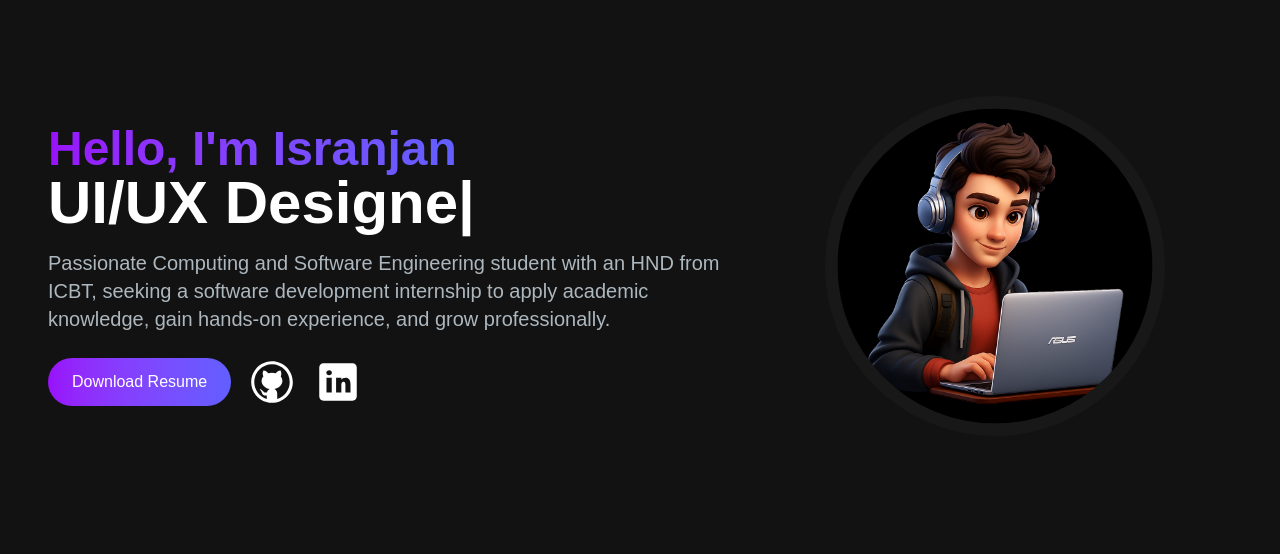
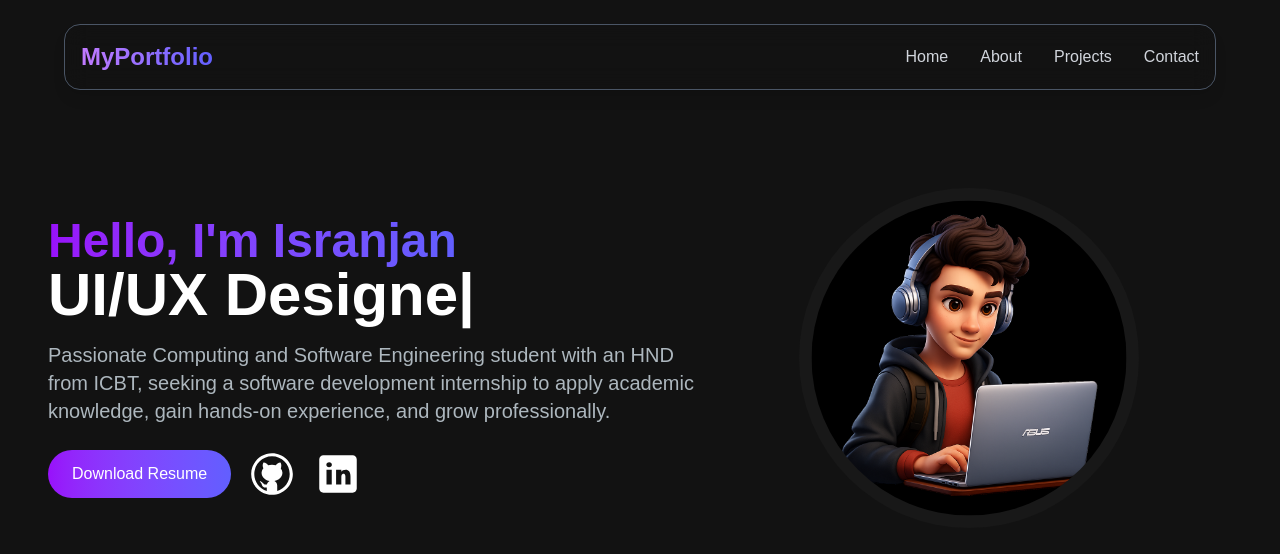
Before and after one commit to IsranjanSathiyaseelan/MyPortfolio, a Next.js app in the folder portfolio/: page / in a window 1280 px wide. Shown: the top 554 px of the page. Built offline with nearby package versions, Linux system fonts and the light colour scheme.

Commit message:
Navbar.jsx file added

```diff
--- a/portfolio/app/components/HeroSection.jsx
+++ b/portfolio/app/components/HeroSection.jsx
@@ -5,8 +5,8 @@ import { TypeAnimation } from "react-type-animation";
 
 const HeroSection = () => {
   return (
-    <section className="py-10 sm:py-20 ">
-      <div className="grid grid-cols-1 sm:grid-cols-12 gap-8">
+    <section className="mt-9 sm:py-20">
+      <div className="grid grid-cols-1 sm:grid-cols-12 gap-8 max-w-6xl w-auto">
         {/* Text Section */}
         <div className="sm:col-span-7 place-self-center text-center sm:text-left">
           <h1 className="text-white mb-4 text-3xl sm:text-4xl lg:text-5xl font-extrabold">
--- /dev/null
+++ b/portfolio/app/components/MenuOverlay.jsx
@@ -0,0 +1,17 @@
+import NavLink from "./NavLink";
+
+const MenuOverlay = ({ links, closeMenu }) => {
+  return (
+    <div className="md:hidden  px-6 py-4">
+      <ul className="flex flex-col space-y-4 items-start animate-slide-down">
+        {links.map((link, index) => (
+          <li key={index}>
+            <NavLink href={link.path} title={link.title} onClick={closeMenu} />
+          </li>
+        ))}
+      </ul>
+    </div>
+  );
+};
+
+export default MenuOverlay;
--- /dev/null
+++ b/portfolio/app/components/NavLink.jsx
@@ -0,0 +1,15 @@
+import Link from "next/link";
+
+const NavLink = ({ href, title, onClick }) => {
+  return (
+    <Link
+      href={href}
+      onClick={onClick}
+      className="text-gray-300 hover:text-purple-400 font-medium transition duration-300"
+    >
+      {title}
+    </Link>
+  );
+};
+
+export default NavLink;
--- /dev/null
+++ b/portfolio/app/components/Navbar.jsx
@@ -0,0 +1,64 @@
+"use client";
+import Link from "next/link";
+import React, { useState } from "react";
+import { Bars3Icon, XMarkIcon } from "@heroicons/react/24/solid";
+import NavLink from "./NavLink";
+import MenuOverlay from "./MenuOverlay";
+
+const navLinks = [
+  { title: "Home", path: "/" },
+  { title: "About", path: "#about" },
+  { title: "Projects", path: "#projects" },
+  { title: "Contact", path: "#contact" },
+];
+
+const Navbar = () => {
+  const [navbarOpen, setNavbarOpen] = useState(false);
+
+  return (
+    <nav className="fixed top-6 left-0 right-0 z-50 flex justify-center ">
+      <div className="w-full max-w-6xl mx-auto px-4 py-4  backdrop-blur-md border border-gray-600 rounded-2xl shadow-lg">
+        <div className="flex items-center justify-between">
+          {/* Logo */}
+          <Link
+            href="/"
+            className="text-2xl font-bold bg-gradient-to-r from-purple-400 to-indigo-500 text-transparent bg-clip-text"
+          >
+            MyPortfolio
+          </Link>
+
+          {/* Mobile toggle button */}
+          <div className="md:hidden">
+            <button
+              onClick={() => setNavbarOpen(!navbarOpen)}
+              className="text-white hover:text-purple-400 transition"
+            >
+              {navbarOpen ? (
+                <XMarkIcon className="h-6 w-6" />
+              ) : (
+                <Bars3Icon className="h-6 w-6" />
+              )}
+            </button>
+          </div>
+
+          {/* Desktop links */}
+          <div className="hidden md:flex space-x-8 items-center">
+            {navLinks.map((link, index) => (
+              <NavLink key={index} href={link.path} title={link.title} />
+            ))}
+          </div>
+        </div>
+
+        {/* Mobile dropdown menu */}
+        {navbarOpen && (
+          <MenuOverlay
+            links={navLinks}
+            closeMenu={() => setNavbarOpen(false)}
+          />
+        )}
+      </div>
+    </nav>
+  );
+};
+
+export default Navbar;
--- a/portfolio/app/page.js
+++ b/portfolio/app/page.js
@@ -1,10 +1,12 @@
 import Image from "next/image";
 import HeroSection from "./components/HeroSection";
+import Navbar from "./components/Navbar";
 
 export default function Home() {
   return (
     <main className="flex min-h-screen flex-col bg-[#121212] container ">
-      <div className="container mx-auto px-12 py-4">
+      <Navbar/>
+      <div className="container mx-auto px-12 py-18">
       <HeroSection/>
       </div>
     </main>
--- a/portfolio/package.json
+++ b/portfolio/package.json
@@ -9,6 +9,7 @@
     "lint": "next lint"
   },
   "dependencies": {
+    "@heroicons/react": "^2.2.0",
     "next": "15.4.6",
     "react": "19.1.0",
     "react-dom": "19.1.0",
```
Also changed, not shown: 1 other file (tests, documents, lock files or other folders).
